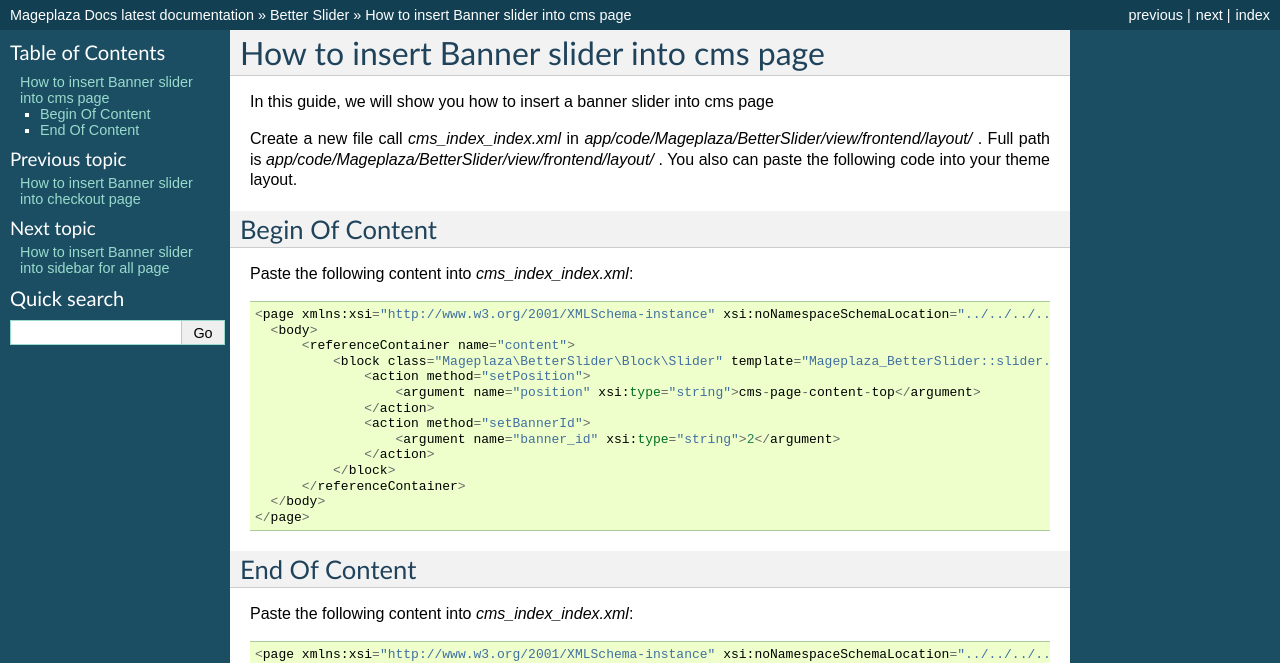
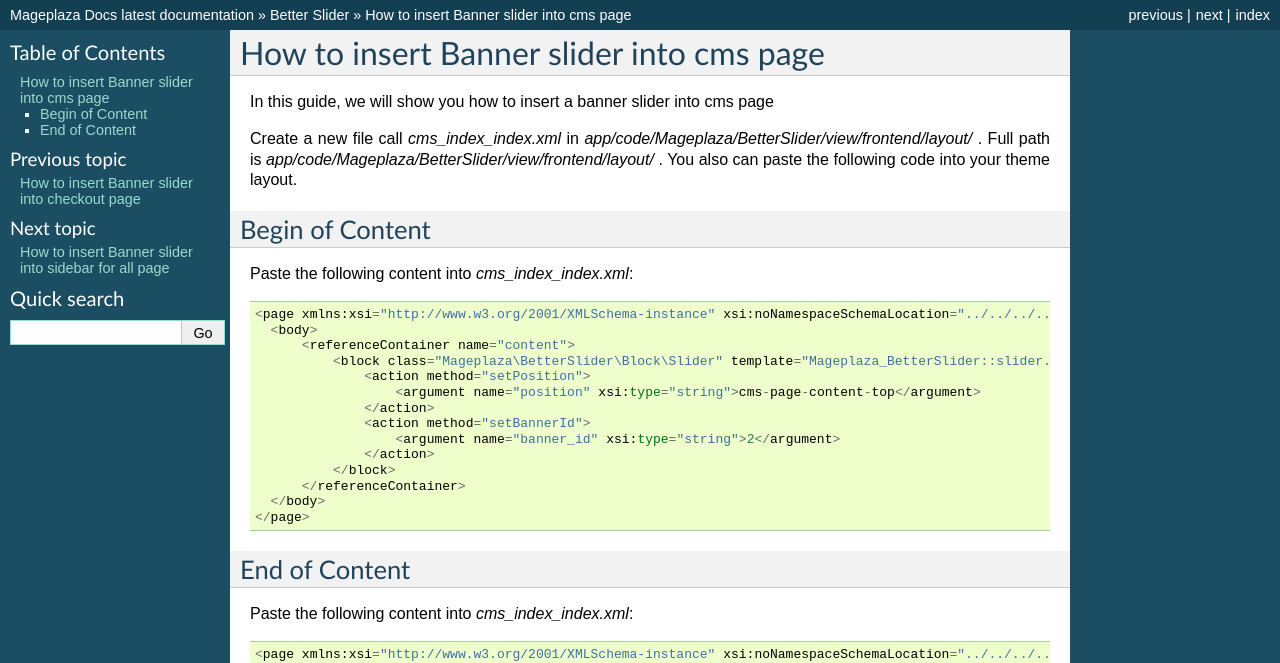
Before and after one commit to magepages/mpdocs, a Sphinx documentation site: the page built from docs/banner-slider-m2/how-to-insert-banner-slider-into-cms-page.rst, in a window 1280 px wide. Shown: the top 663 px of the page. Built offline with Sphinx 7.4.7, drawn with Linux system fonts in a browser that asks for light colours; pages that are not in the unit, such as notebooks, are missing from menus.

```diff
--- a/docs/banner-slider-m2/how-to-insert-banner-slider-into-cms-page.rst
+++ b/docs/banner-slider-m2/how-to-insert-banner-slider-into-cms-page.rst
@@ -8,7 +8,7 @@ You also can paste the following code into your theme layout.
 
 
 
-Begin Of Content
+Begin of Content
 -----------------------
 
 
@@ -30,7 +30,7 @@ Paste the following content into `cms_index_index.xml`::
   </page>
 
 
-End Of Content
+End of Content
 -----------------------
 
 
```
